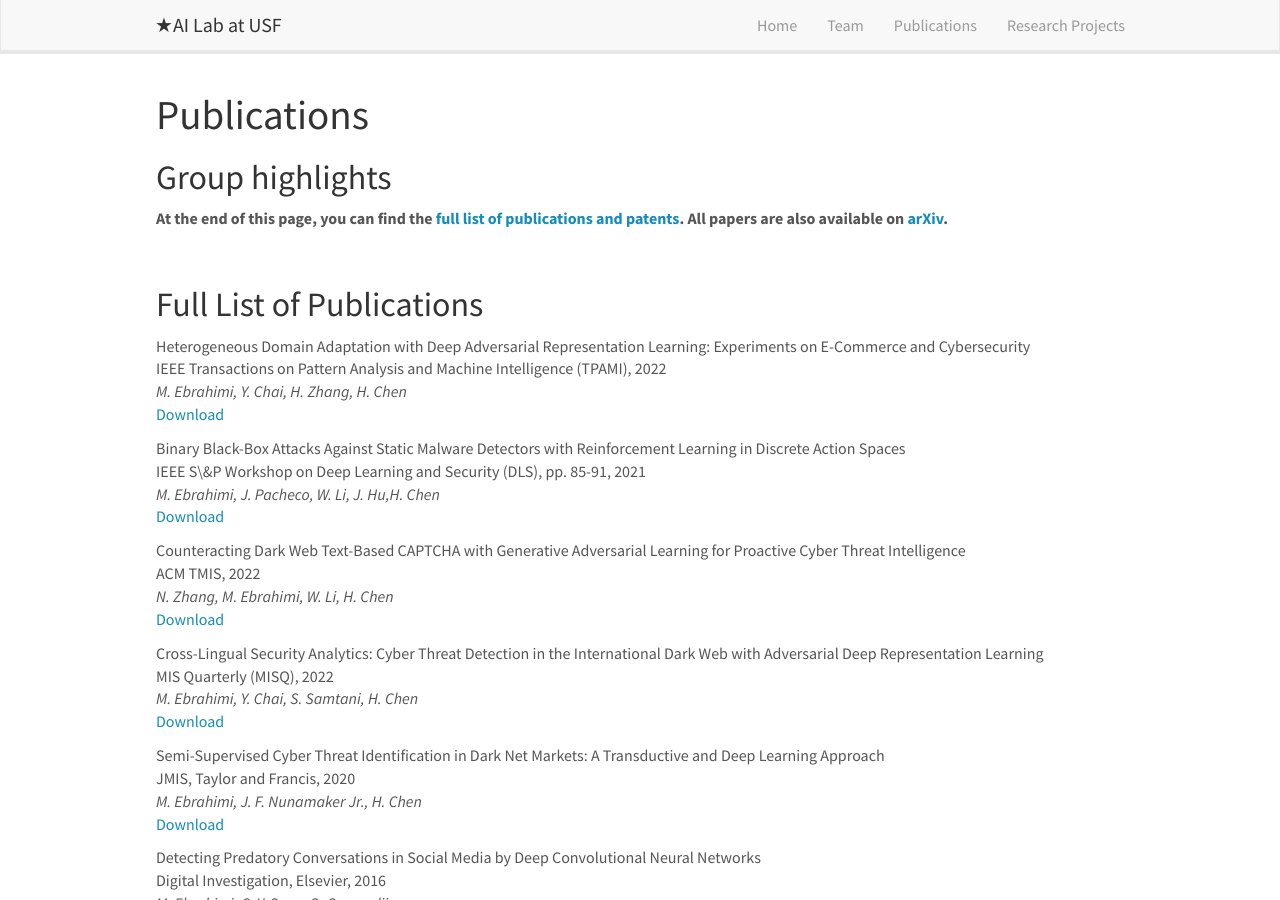
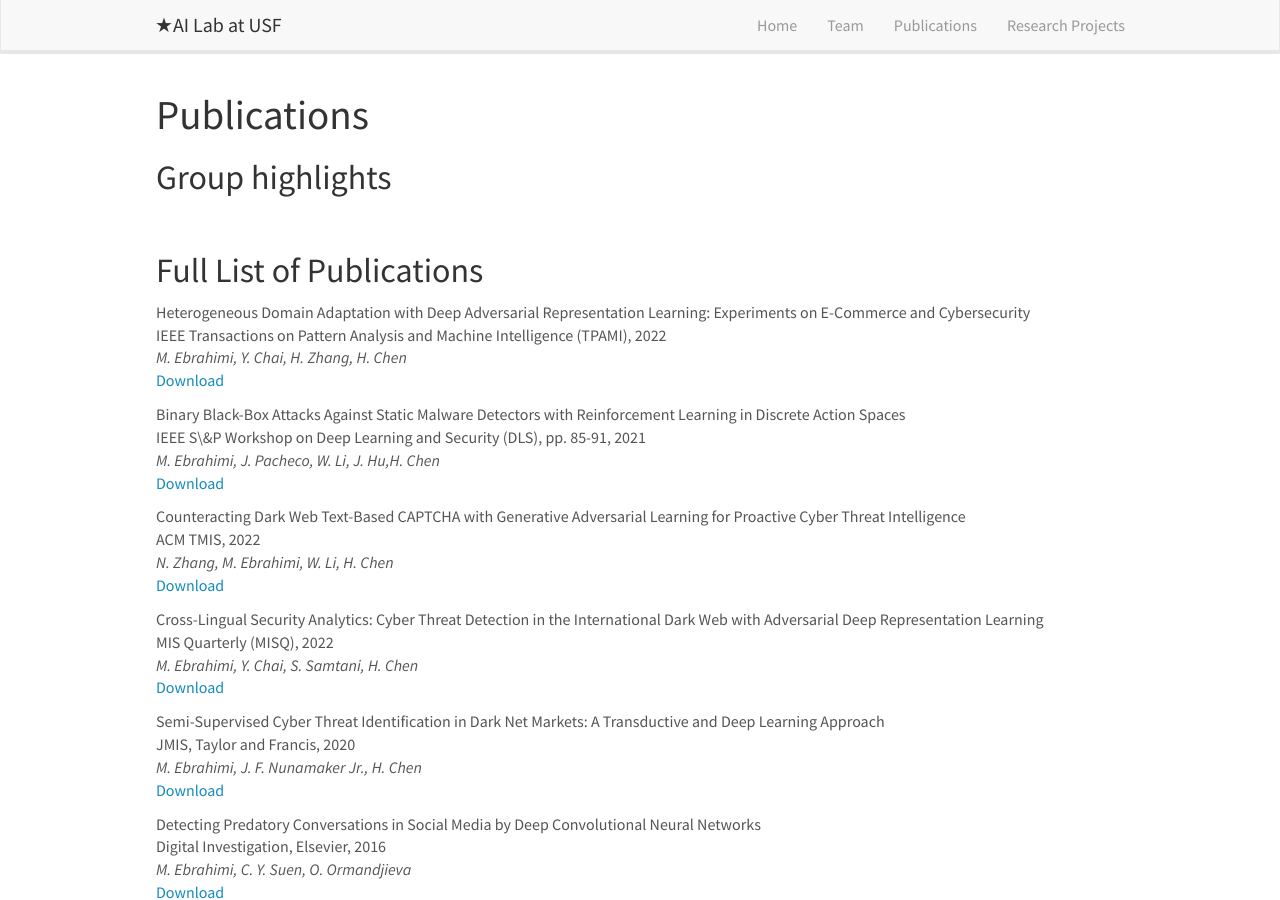
Before and after one commit to star-ailab/star-ailab.github.io, a Jekyll site: the page built from _pages/publications.md, in a window 1280 px wide and 900 px high. Built offline with Jekyll 4.4.1, drawn with Linux system fonts in a browser that asks for light colours; nearby versions of some CDN libraries.

Commit message:
Update publications.md

```diff
--- a/_pages/publications.md
+++ b/_pages/publications.md
@@ -11,7 +11,7 @@ permalink: /publications/
 
 ## Group highlights
 
-**At the end of this page, you can find the [full list of publications and patents](#full-list-of-publications). All papers are also available on [arXiv](https://arxiv.org/search/?searchtype=author&query=Allan%2C+M+P).**
+[//]: # **At the end of this page, you can find the [full list of publications and patents](#full-list-of-publications). All papers are also available on [arXiv](https://arxiv.org/search/?searchtype=author&query=Allan%2C+M+P).**
 
 {% assign number_printed = 0 %}
 {% for publi in site.data.publist %}
```
